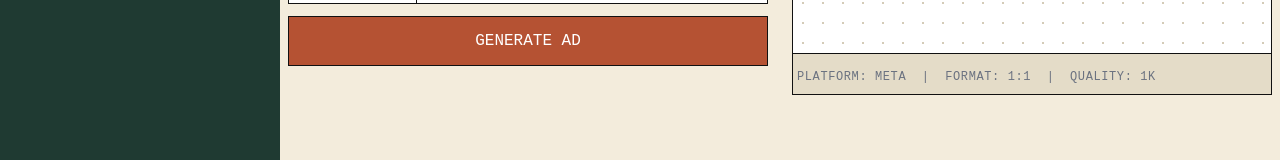
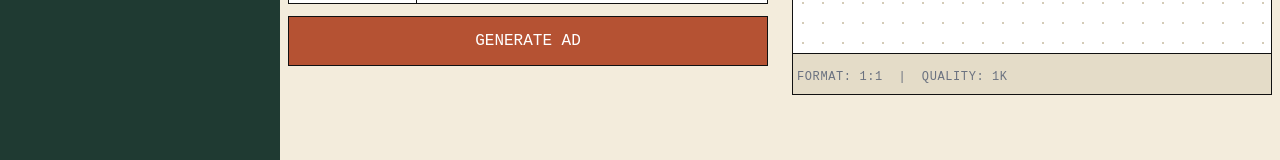
Before and after one commit to clayboy-carti/AdLab88, a Next.js app: page /create in a window 1280 px wide. Shown: the part 507-667 px from the top of the page. Built offline with nearby package versions, Linux system fonts and the light colour scheme; no server answers.

Commit message:
Remove PLATFORM label from preview status bar
https://claude.ai/code/session_01CK2p4xo6QFSixdC2dACP2S

```diff
--- a/app/(protected)/create/page.tsx
+++ b/app/(protected)/create/page.tsx
@@ -311,7 +311,7 @@ export default function CreatePage() {
             {/* Status bar */}
             <div className="border-t border-outline px-4 py-2 bg-[#e4dcc8]">
               <span className="font-mono text-xs text-gray-500 tracking-wider">
-                PLATFORM: META&nbsp;&nbsp;|&nbsp;&nbsp;FORMAT: {aspectRatio}&nbsp;&nbsp;|&nbsp;&nbsp;QUALITY: {imageQuality}
+                FORMAT: {aspectRatio}&nbsp;&nbsp;|&nbsp;&nbsp;QUALITY: {imageQuality}
               </span>
             </div>
           </div>
```
